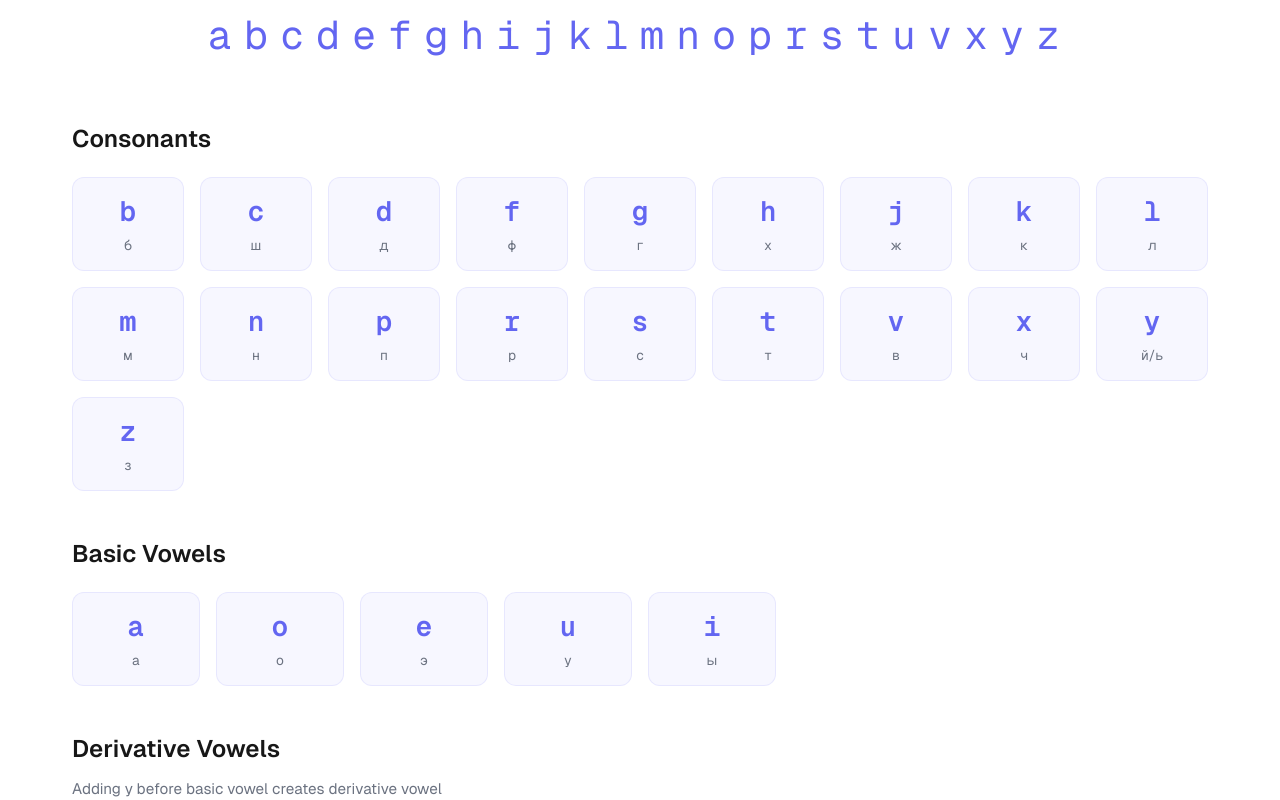
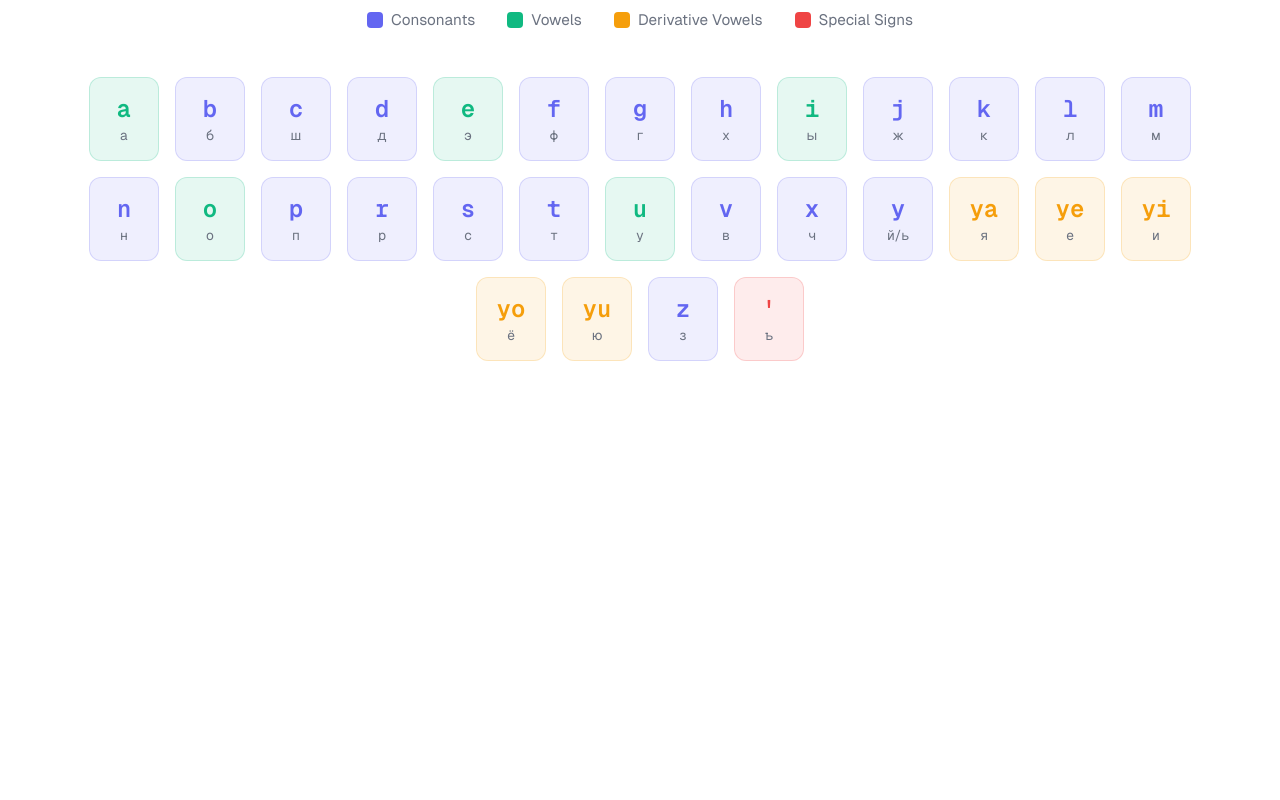
Before and after one commit to lispeak/lispeak, a Next.js app in the folder apps/web-landing/: page / in a window 1280 px wide. Shown: the part 1820-2620 px from the top of the page. After the commit the page ends 2400 px from the top, so only its background shows below. Built offline with nearby package versions, Linux system fonts and the light colour scheme.

Commit message:
Fix alphabet

```diff
--- a/apps/web-landing/app/globals.css
+++ b/apps/web-landing/app/globals.css
@@ -124,51 +124,59 @@ body {
 }
 
 /* Alphabet Section */
-.alphabet-letters {
-  text-align: center;
-  font-size: clamp(1.5rem, 4vw, 2.5rem);
-  font-family: var(--font-geist-mono), monospace;
-  letter-spacing: 0.3em;
-  color: var(--accent);
-  margin-bottom: 4rem;
+:root {
+  --color-consonant: #6366f1;
+  --color-vowel: #10b981;
+  --color-derivative: #f59e0b;
+  --color-special: #ef4444;
 }
 
-.alphabet-grid {
+.legend {
   display: flex;
-  flex-direction: column;
-  gap: 3rem;
+  flex-wrap: wrap;
+  justify-content: center;
+  gap: 2rem;
+  margin-bottom: 3rem;
 }
 
-.alphabet-group {
+.legend-item {
   display: flex;
-  flex-direction: column;
-  gap: 1.5rem;
+  align-items: center;
+  gap: 0.5rem;
 }
 
-.alphabet-group-title {
-  font-size: 1.5rem;
-  font-weight: 600;
-  color: var(--foreground);
+.legend-color {
+  width: 1rem;
+  height: 1rem;
+  border-radius: 0.25rem;
 }
 
-.alphabet-note {
-  color: var(--muted);
-  font-size: 0.95rem;
-  margin-top: -0.5rem;
+.legend-color.consonant {
+  background: var(--color-consonant);
 }
 
-.letter-grid {
-  display: grid;
-  grid-template-columns: repeat(auto-fill, minmax(100px, 1fr));
-  gap: 1rem;
+.legend-color.vowel {
+  background: var(--color-vowel);
 }
 
-.letter-grid.vowels {
-  grid-template-columns: repeat(auto-fill, minmax(120px, 1fr));
+.legend-color.derivative {
+  background: var(--color-derivative);
 }
 
-.letter-grid.special {
-  grid-template-columns: repeat(auto-fill, minmax(200px, 1fr));
+.legend-color.special {
+  background: var(--color-special);
+}
+
+.legend-label {
+  font-size: 0.95rem;
+  color: var(--muted);
+}
+
+.letters-row {
+  display: flex;
+  flex-wrap: wrap;
+  justify-content: center;
+  gap: 1rem;
 }
 
 .letter-card {
@@ -177,21 +185,55 @@ body {
   align-items: center;
   padding: 1rem;
   border-radius: 0.75rem;
-  background: rgba(99, 102, 241, 0.05);
-  border: 1px solid rgba(99, 102, 241, 0.1);
   transition: transform 0.2s ease;
+  min-width: 70px;
 }
 
 .letter-card:hover {
   transform: translateY(-2px);
 }
 
+.letter-card.consonant {
+  background: rgba(99, 102, 241, 0.1);
+  border: 1px solid rgba(99, 102, 241, 0.2);
+}
+
+.letter-card.consonant .letter-symbol {
+  color: var(--color-consonant);
+}
+
+.letter-card.vowel {
+  background: rgba(16, 185, 129, 0.1);
+  border: 1px solid rgba(16, 185, 129, 0.2);
+}
+
+.letter-card.vowel .letter-symbol {
+  color: var(--color-vowel);
+}
+
+.letter-card.derivative {
+  background: rgba(245, 158, 11, 0.1);
+  border: 1px solid rgba(245, 158, 11, 0.2);
+}
+
+.letter-card.derivative .letter-symbol {
+  color: var(--color-derivative);
+}
+
+.letter-card.special {
+  background: rgba(239, 68, 68, 0.1);
+  border: 1px solid rgba(239, 68, 68, 0.2);
+}
+
+.letter-card.special .letter-symbol {
+  color: var(--color-special);
+}
+
 .letter-symbol {
-  font-size: 1.75rem;
+  font-size: 1.5rem;
   font-weight: 700;
   font-family: var(--font-geist-mono), monospace;
-  color: var(--accent);
-  margin-bottom: 0.5rem;
+  margin-bottom: 0.25rem;
 }
 
 .letter-sound {
@@ -199,20 +241,3 @@ body {
   color: var(--muted);
   text-align: center;
 }
-
-.special-card {
-  flex-direction: row;
-  gap: 1rem;
-  justify-content: center;
-}
-
-.special-card .letter-symbol {
-  margin-bottom: 0;
-}
-
-@media (prefers-color-scheme: dark) {
-  .letter-card {
-    background: rgba(129, 140, 248, 0.05);
-    border: 1px solid rgba(129, 140, 248, 0.1);
-  }
-}
--- a/apps/web-landing/app/page.tsx
+++ b/apps/web-landing/app/page.tsx
@@ -25,45 +25,47 @@ const features = [
   },
 ];
 
-const consonants = [
-  { symbol: 'b', sound: 'б' },
-  { symbol: 'c', sound: 'ш' },
-  { symbol: 'd', sound: 'д' },
-  { symbol: 'f', sound: 'ф' },
-  { symbol: 'g', sound: 'г' },
-  { symbol: 'h', sound: 'х' },
-  { symbol: 'j', sound: 'ж' },
-  { symbol: 'k', sound: 'к' },
-  { symbol: 'l', sound: 'л' },
-  { symbol: 'm', sound: 'м' },
-  { symbol: 'n', sound: 'н' },
-  { symbol: 'p', sound: 'п' },
-  { symbol: 'r', sound: 'р' },
-  { symbol: 's', sound: 'с' },
-  { symbol: 't', sound: 'т' },
-  { symbol: 'v', sound: 'в' },
-  { symbol: 'x', sound: 'ч' },
-  { symbol: 'y', sound: 'й/ь' },
-  { symbol: 'z', sound: 'з' },
+type LetterType = 'consonant' | 'vowel' | 'derivative' | 'special';
+
+const letters: { symbol: string; sound: string; type: LetterType }[] = [
+  { symbol: 'a', sound: 'а', type: 'vowel' },
+  { symbol: 'b', sound: 'б', type: 'consonant' },
+  { symbol: 'c', sound: 'ш', type: 'consonant' },
+  { symbol: 'd', sound: 'д', type: 'consonant' },
+  { symbol: 'e', sound: 'э', type: 'vowel' },
+  { symbol: 'f', sound: 'ф', type: 'consonant' },
+  { symbol: 'g', sound: 'г', type: 'consonant' },
+  { symbol: 'h', sound: 'х', type: 'consonant' },
+  { symbol: 'i', sound: 'ы', type: 'vowel' },
+  { symbol: 'j', sound: 'ж', type: 'consonant' },
+  { symbol: 'k', sound: 'к', type: 'consonant' },
+  { symbol: 'l', sound: 'л', type: 'consonant' },
+  { symbol: 'm', sound: 'м', type: 'consonant' },
+  { symbol: 'n', sound: 'н', type: 'consonant' },
+  { symbol: 'o', sound: 'о', type: 'vowel' },
+  { symbol: 'p', sound: 'п', type: 'consonant' },
+  { symbol: 'r', sound: 'р', type: 'consonant' },
+  { symbol: 's', sound: 'с', type: 'consonant' },
+  { symbol: 't', sound: 'т', type: 'consonant' },
+  { symbol: 'u', sound: 'у', type: 'vowel' },
+  { symbol: 'v', sound: 'в', type: 'consonant' },
+  { symbol: 'x', sound: 'ч', type: 'consonant' },
+  { symbol: 'y', sound: 'й/ь', type: 'consonant' },
+  { symbol: 'ya', sound: 'я', type: 'derivative' },
+  { symbol: 'ye', sound: 'е', type: 'derivative' },
+  { symbol: 'yi', sound: 'и', type: 'derivative' },
+  { symbol: 'yo', sound: 'ё', type: 'derivative' },
+  { symbol: 'yu', sound: 'ю', type: 'derivative' },
+  { symbol: 'z', sound: 'з', type: 'consonant' },
+  { symbol: "'", sound: 'ъ', type: 'special' },
 ];
 
-const basicVowels = [
-  { symbol: 'a', sound: 'а' },
-  { symbol: 'o', sound: 'о' },
-  { symbol: 'e', sound: 'э' },
-  { symbol: 'u', sound: 'у' },
-  { symbol: 'i', sound: 'ы' },
+const legend = [
+  { type: 'consonant', label: 'Consonants' },
+  { type: 'vowel', label: 'Vowels' },
+  { type: 'derivative', label: 'Derivative Vowels' },
+  { type: 'special', label: 'Special Signs' },
 ];
-
-const derivativeVowels = [
-  { symbol: 'ya', sound: 'я' },
-  { symbol: 'yo', sound: 'ё' },
-  { symbol: 'ye', sound: 'е' },
-  { symbol: 'yu', sound: 'ю' },
-  { symbol: 'yi', sound: 'и' },
-];
-
-const specialSigns = [{ symbol: "'", description: 'ъ' }];
 
 export default function Home() {
   return (
@@ -87,57 +89,23 @@ export default function Home() {
 
       <section className="section alphabet">
         <h2 className="section-title">Alphabet</h2>
-        <p className="alphabet-letters">abcdefghijklmnoprstuvxyz</p>
 
-        <div className="alphabet-grid">
-          <div className="alphabet-group">
-            <h3 className="alphabet-group-title">Consonants</h3>
-            <div className="letter-grid">
-              {consonants.map((c) => (
-                <div key={c.symbol} className="letter-card">
-                  <span className="letter-symbol">{c.symbol}</span>
-                  <span className="letter-sound">{c.sound}</span>
-                </div>
-              ))}
+        <div className="legend">
+          {legend.map((item) => (
+            <div key={item.type} className="legend-item">
+              <span className={`legend-color ${item.type}`} />
+              <span className="legend-label">{item.label}</span>
             </div>
-          </div>
+          ))}
+        </div>
 
-          <div className="alphabet-group">
-            <h3 className="alphabet-group-title">Basic Vowels</h3>
-            <div className="letter-grid vowels">
-              {basicVowels.map((v) => (
-                <div key={v.symbol} className="letter-card">
-                  <span className="letter-symbol">{v.symbol}</span>
-                  <span className="letter-sound">{v.sound}</span>
-                </div>
-              ))}
+        <div className="letters-row">
+          {letters.map((letter) => (
+            <div key={letter.symbol} className={`letter-card ${letter.type}`}>
+              <span className="letter-symbol">{letter.symbol}</span>
+              <span className="letter-sound">{letter.sound}</span>
             </div>
-          </div>
-
-          <div className="alphabet-group">
-            <h3 className="alphabet-group-title">Derivative Vowels</h3>
-            <p className="alphabet-note">Adding y before basic vowel creates derivative vowel</p>
-            <div className="letter-grid vowels">
-              {derivativeVowels.map((v) => (
-                <div key={v.symbol} className="letter-card">
-                  <span className="letter-symbol">{v.symbol}</span>
-                  <span className="letter-sound">{v.sound}</span>
-                </div>
-              ))}
-            </div>
-          </div>
-
-          <div className="alphabet-group">
-            <h3 className="alphabet-group-title">Special Signs</h3>
-            <div className="letter-grid special">
-              {specialSigns.map((s) => (
-                <div key={s.symbol} className="letter-card special-card">
-                  <span className="letter-symbol">{s.symbol}</span>
-                  <span className="letter-sound">{s.description}</span>
-                </div>
-              ))}
-            </div>
-          </div>
+          ))}
         </div>
       </section>
     </>
```
